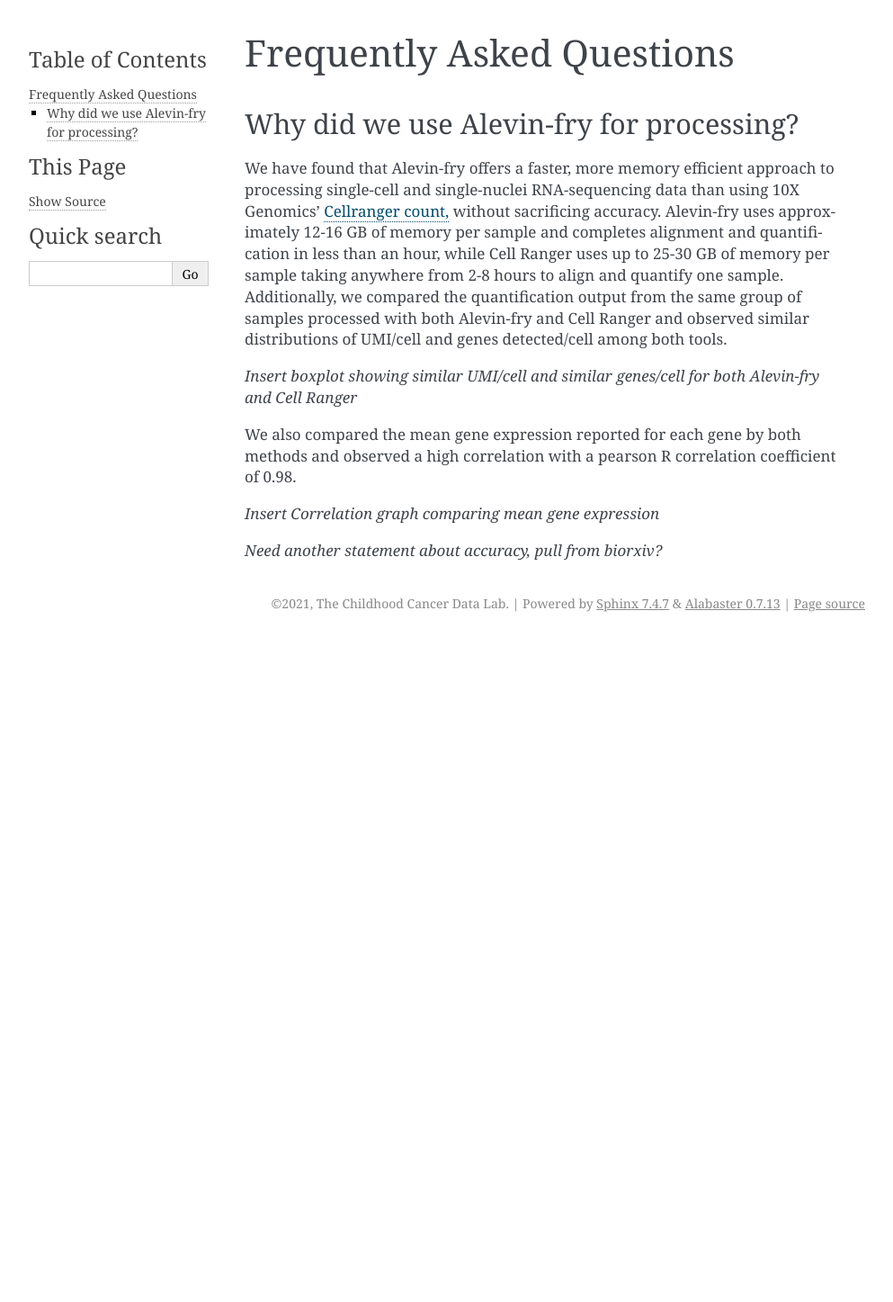
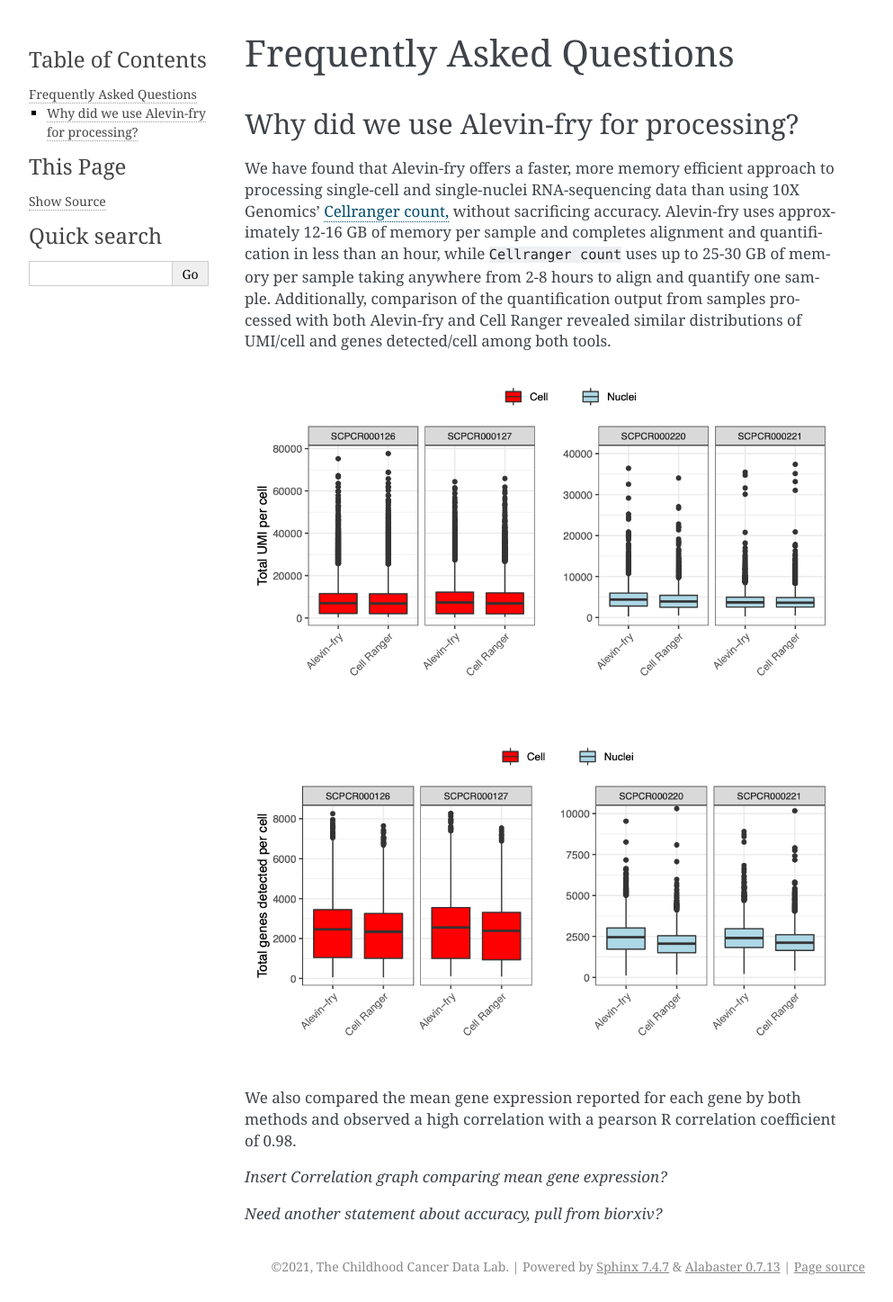
Before and after one commit to DongzeHE/scpca-docs, a Sphinx documentation site: the page built from docs/faq.md, in a window 1280 px wide. Shown: the whole page at 90% size, without its empty margins (148-1141 px from the left). Built offline with Sphinx 7.4.7, drawn with Linux system fonts in a browser that asks for light colours; before the commit the page ends 900 px from its top, so only the background shows below that.

Commit message:
incorporate alevin-fry vs. cellranger boxplots

```diff
--- a/docs/faq.md
+++ b/docs/faq.md
@@ -3,13 +3,15 @@
 #### Why did we use Alevin-fry for processing?
 
 We have found that Alevin-fry offers a faster, more memory efficient approach to processing single-cell and single-nuclei RNA-sequencing data than using 10X Genomics' [Cellranger count,](https://support.10xgenomics.com/single-cell-gene-expression/software/pipelines/latest/using/count) without sacrificing accuracy.
-Alevin-fry uses approximately 12-16 GB of memory per sample and completes alignment and quantification in less than an hour, while Cell Ranger uses up to 25-30 GB of memory per sample taking anywhere from 2-8 hours to align and quantify one sample.
-Additionally, we compared the quantification output from the same group of samples processed with both Alevin-fry and Cell Ranger and observed similar distributions of UMI/cell and genes detected/cell among both tools.
+Alevin-fry uses approximately 12-16 GB of memory per sample and completes alignment and quantification in less than an hour, while `Cellranger count` uses up to 25-30 GB of memory per sample taking anywhere from 2-8 hours to align and quantify one sample.
+Additionally, comparison of the quantification output from samples processed with both Alevin-fry and Cell Ranger revealed similar distributions of UMI/cell and genes detected/cell among both tools.
 
-*Insert boxplot showing similar UMI/cell and similar genes/cell for both Alevin-fry and Cell Ranger*
+![](../images/total_umi_per_cell.png)
+
+![](../images/total_genes_per_cell.png)
 
 We also compared the mean gene expression reported for each gene by both methods and observed a high correlation with a pearson R correlation coefficient of 0.98.
 
-*Insert Correlation graph comparing mean gene expression*
+*Insert Correlation graph comparing mean gene expression?*
 
 *Need another statement about accuracy, pull from biorxiv?*
```
Also changed, not shown: images/total_genes_per_cell.png (added), images/total_umi_per_cell.png (added).
